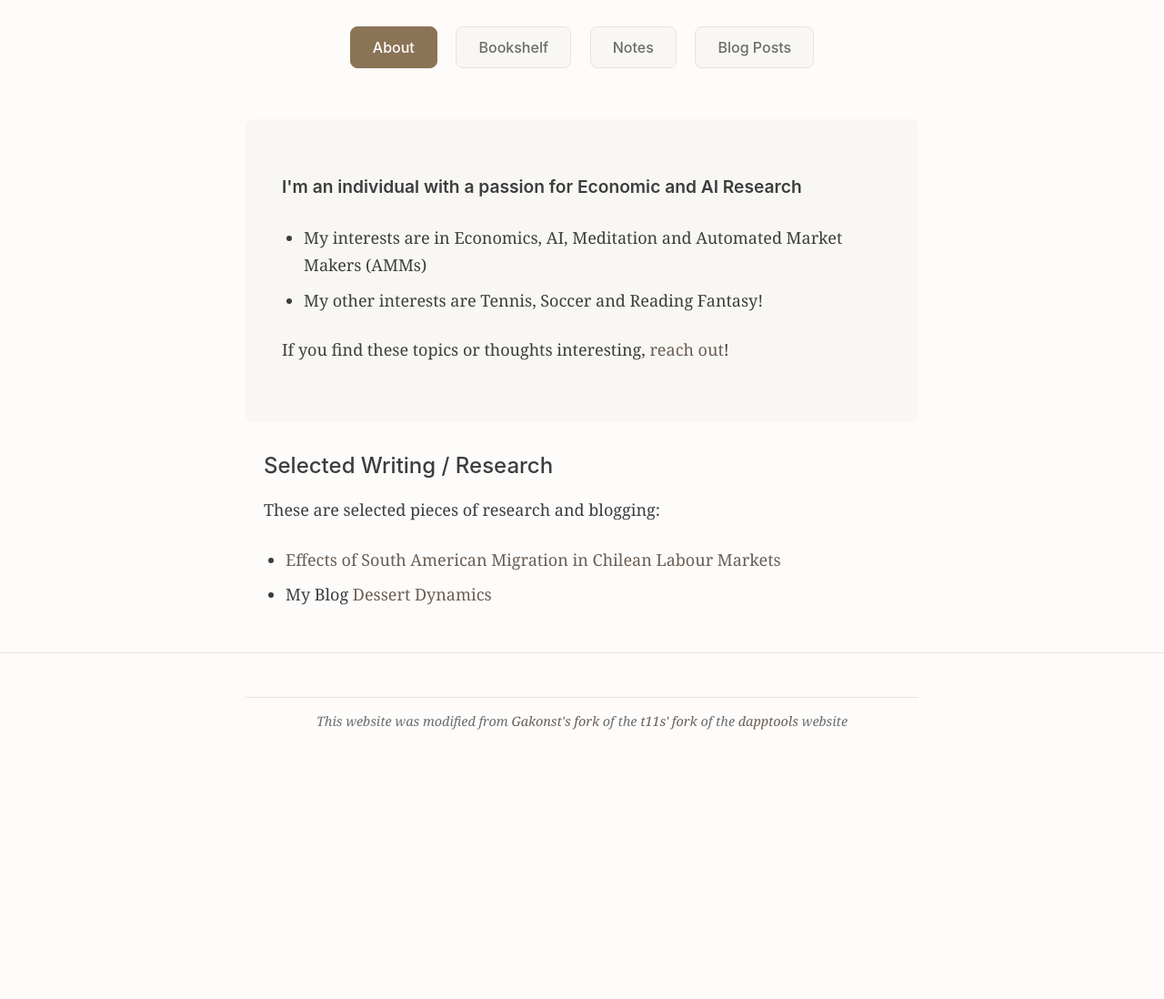
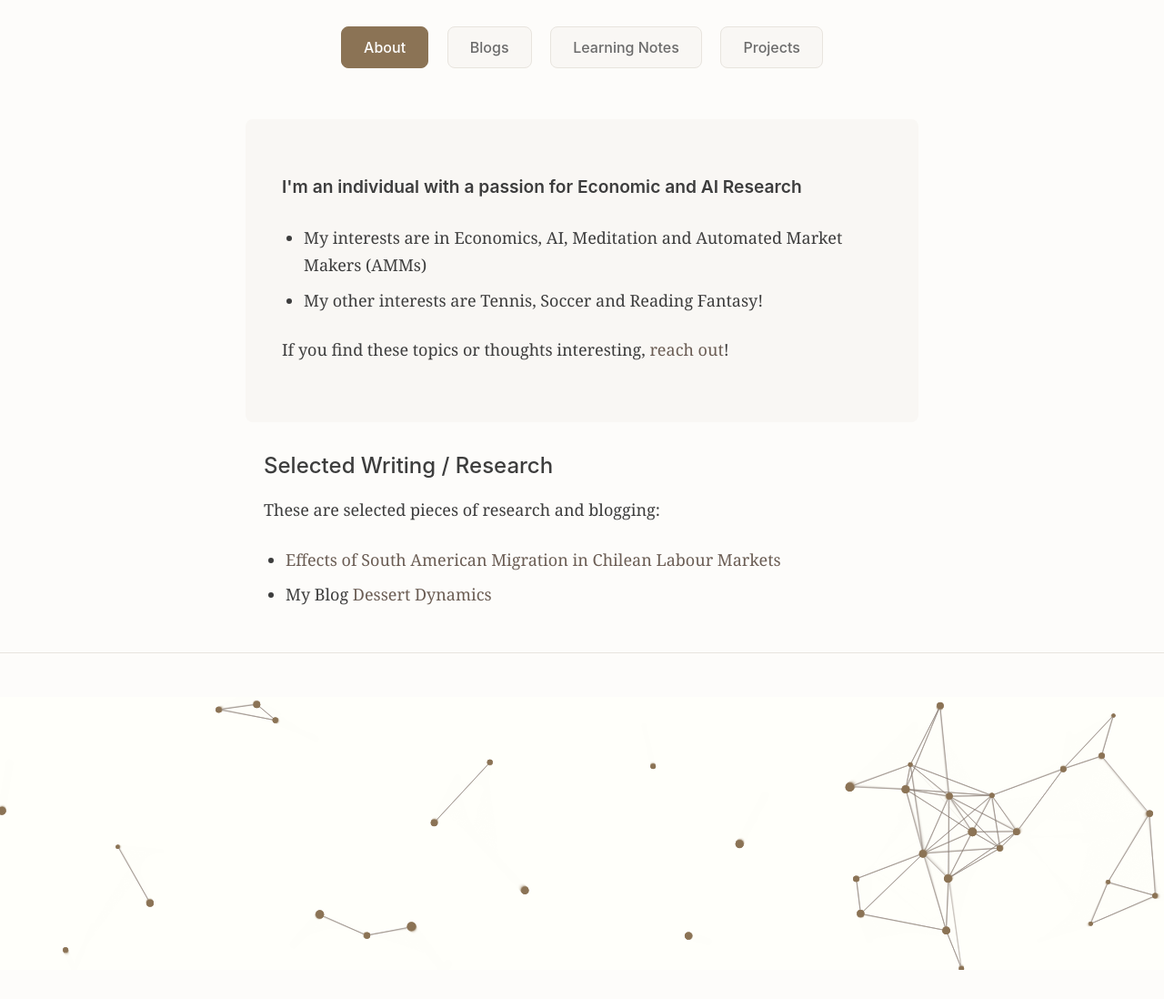
Before and after one commit to paiv1991/paiv1991.github.io, a plain HTML site: page index.html in a window 1280 px wide. Shown: the part 125-1223 px from the top of the page at 91% size. Before the commit the page ends 945 px from the top, so only its background shows below. Drawn offline with Linux system fonts and the light colour scheme; a web font is replaced by a local one.

Commit message:
Add neural network animation and update navigation sections

```diff
--- a/index.html
+++ b/index.html
@@ -22,9 +22,9 @@
     <!-- Navigation buttons -->
     <nav class="section-nav">
       <button class="nav-btn active" data-section="about">About</button>
-      <button class="nav-btn" data-section="bookshelf">Bookshelf</button>
-      <button class="nav-btn" data-section="notes">Notes</button>
-      <button class="nav-btn" data-section="blog">Blog Posts</button>
+      <button class="nav-btn" data-section="blog">Blogs</button>
+      <button class="nav-btn" data-section="learning">Learning Notes</button>
+      <button class="nav-btn" data-section="projects">Projects</button>
     </nav>
 
     <!-- Content sections -->
@@ -50,31 +50,33 @@
         </div>
       </section>
 
-      <!-- Bookshelf Section -->
-      <section id="bookshelf" class="content-section">
-        <h2>Bookshelf</h2>
-        <p>Books I'm reading or have enjoyed:</p>
+      <!-- Learning Notes Section -->
+      <section id="learning" class="content-section">
+        <h2>Learning Notes</h2>
+        <p>My notes and insights from various learning journeys:</p>
         <ul>
-          <li><strong>Currently Reading:</strong></li>
-          <li><strong>Recently Finished:</strong></li>
-          <li><strong>All-Time Favorites:</strong></li>
+          <li><strong>Mechanistic Interpretability:</strong> Understanding how neural networks work internally</li>
+          <li><strong>Economics:</strong> Market dynamics, banking systems, and economic theory</li>
+          <li><strong>AI & Machine Learning:</strong> Papers, implementations, and experiments</li>
+          <li><strong>Mathematics:</strong> Linear algebra, calculus, and statistics for ML</li>
         </ul>
       </section>
 
-      <!-- Notes Section -->
-      <section id="notes" class="content-section">
-        <h2>Notes</h2>
-        <p>Interesting links, papers, and articles that I've collected:</p>
+      <!-- Projects Section -->
+      <section id="projects" class="content-section">
+        <h2>Projects</h2>
+        <p>Things I've built and experiments I'm working on:</p>
         <ul>
-          <li><strong>Economics:</strong></li>
-          <li><strong>AI & Machine Learning:</strong></li>
-          <li><strong>Philosophy & Meditation:</strong></li>
+          <li><strong>Neural Network Visualizations:</strong> Interactive animations to understand AI</li>
+          <li><strong>Economic Data Analysis:</strong> Middle East banking sector analysis</li>
+          <li><strong>OthelloGPT Research:</strong> Exploring emergent world models in transformers</li>
+          <li><strong>Personal Tools:</strong> Productivity apps and automation scripts</li>
         </ul>
       </section>
 
-      <!-- Blog Posts Section -->
+      <!-- Blogs Section -->
       <section id="blog" class="content-section">
-        <h2>Blog Posts</h2>
+        <h2>Blogs</h2>
         <p>My writings across different platforms:</p>
 
         <h3>Substack</h3>
@@ -90,15 +92,7 @@
         </ul>
       </section>
     </main>
-
     <hr>
-
-    <footer id="footer">
-      <p class="footer"><em>This website was modified from
-        <a href="https://github.com/gakonst/gakonst.github.io" target="_blank" rel="noopener noreferrer">Gakonst's fork</a> of the
-        <a href="https://github.com/transmissions11/transmissions11.github.io" target="_blank" rel="noopener noreferrer">t11s' fork</a> of the
-        <a href="https://github.com/dapphub/dapp-tools" target="_blank" rel="noopener noreferrer">dapptools</a> website</em></p>
-    </footer>
     <script>
       // Get all navigation buttons and sections
       const navButtons = document.querySelectorAll('.nav-btn');
@@ -120,5 +114,10 @@
         });
       });
     </script>
+    <script src="nn-animation.js"></script>
+    <!-- Neural Network Animation -->
+    <div class="nn-container">
+      <canvas id="neural-network"></canvas>
+    </div>
   </body>
 </html>
--- /dev/null
+++ b/nn-animation.js
@@ -0,0 +1,163 @@
+console.log('nn_animation.js is loading....');
+
+// Wait for the DOM to be fully loaded
+window.addEventListener('DOMContentLoaded', () => {
+    console.log('DOM loaded, initializing canvas...');
+
+    /* Get the canvas and set its size */
+    const canvas = document.getElementById('neural-network');
+    const ctx = canvas.getContext('2d');
+
+    /* Make the color scheme matching your website - this is what is called an Object in javascrypt*/
+    const colors = {
+        particles: '#8b7355',      // Warm Brown
+        connection: '#6b5d5440',  // Dark Warm Brown with transparency
+        particlesGlow: '#8b735520' // Accent with low opacity for glow
+    };
+
+    /* Mouse position */
+    let mouse = {
+        x: null,
+        y: null,
+        radius: 100 // Area of influence
+    }
+
+
+    /* Update mouse position */
+    canvas.addEventListener('mousemove', (event) =>{
+        const rect = canvas.getBoundingClientRect();
+        mouse.x = event.clientX - rect.left;
+        mouse.y = event.clientY - rect.top;
+    });
+
+    /* Clear mouse position when it leaves */
+    canvas.addEventListener('mouseleave', () =>{
+        mouse.x = null;
+        mouse.y = null;
+    });
+
+
+    /* Particle Array */
+    let particles = [];
+
+    /* Particle Class */
+    class Particle {
+        constructor(x,y){
+            this.x = x;
+            this.y = y;
+            this.size = Math.random() * 3 + 2; // Random size between 2-5
+            this.baseSize = this.size;
+            this.speedX = (Math.random() - 0.5) * 0.5; // Random speed
+            this.speedY = (Math.random() - 0.5) * 0.5;
+        }
+
+        // Function that updates the particle's position
+        update(){
+            this.x += this.speedX;
+            this.y += this.speedY;
+
+            // Bounce off walls
+            if (this.x<0 || this.x > canvas.width) this.speedX *= -1;
+            if (this.y<0 || this.y > canvas.height) this.speedY *=-1;
+
+            // Mouse interactions
+            if(mouse.x != null) {
+                let dx = mouse.x - this.x;
+                let dy = mouse.y - this.y;
+                let distance = Math.sqrt(dx * dx + dy * dy);
+
+                if (distance < mouse.radius) {
+                    // Make particles slightly repel from mouse
+                    const force = (mouse.radius - distance) / mouse.radius;
+                    const angle = Math.atan2(dy,dx);
+                    this.x -= Math.cos(angle) * force * 2;
+                    this.y -= Math.sin(angle) * force * 2;
+
+
+                    // Make particle grow when near mouse
+                    this.size = this.baseSize + (force * 3);
+                } else{
+                    // return to original size
+                    this.size = this.baseSize;
+                }
+            }
+        }
+
+        // Renders / draws the particle
+        draw(){
+            ctx.fillStyle = colors.particles; // Set fill color
+            ctx.beginPath(); // Begin drawing
+            ctx.arc(this.x, this.y, this.size, 0, Math.PI * 2); // Draw a circle
+            ctx.fill();
+        }
+
+    }
+
+    /* Function to draw connections between particles if they are really close to each other */
+    function drawConnections(){
+        for(let i = 0; i < particles.length; i++){
+            for(let j = i+1; j< particles.length; j++){
+                const dx = particles[i].x - particles[j].x;
+                const dy = particles[i].y - particles[j].y;
+                const distance = Math.sqrt(dx * dx + dy * dy);
+
+                // Only draw connection if particles are close enough
+                if(distance < 100) {
+                    ctx.strokeStyle = colors.connection;
+                    ctx.lineWidth = 1;
+                    ctx.beginPath();
+                    ctx.moveTo(particles[i].x, particles[i].y);
+                    ctx.lineTo(particles[j].x, particles[j].y);
+                    ctx.stroke();
+                }
+            }
+        }
+    }
+
+    /* Create initial particles */
+    function createParticles(){
+        particles = [];
+        const numberOfParticles = Math.floor((canvas.width * canvas.height) / 10000);
+
+
+        for (let i =0; i < numberOfParticles; i++){
+            particles.push(new Particle(
+                Math.random()* canvas.width,
+                Math.random() * canvas.height,
+            ))
+        }
+    }
+
+
+    /* Update the animate function */
+    function resizeCanvas(){
+        canvas.width = window.innerWidth;
+        canvas.height = 300; // or whatever heigh you want
+        createParticles(); // Create Particles after resize
+    }
+
+    /* Create animation loop */
+    function animate(){
+        // Clear canvas
+        ctx.fillStyle = 'rgba(253, 252, 250, 0.2)';
+        ctx.fillRect(0,0,canvas.width, canvas.height);
+
+        // Draw connections
+        drawConnections();
+
+        // Update and draw particles
+        particles.forEach(particle => {
+            particle.update();
+            particle.draw();
+        });
+
+        requestAnimationFrame(animate)
+    }
+
+    // Initialize everything
+    window.addEventListener('resize', resizeCanvas);
+    resizeCanvas();
+    animate();
+
+
+})
--- a/style.css
+++ b/style.css
@@ -209,3 +209,18 @@ code,
 html {
   scroll-behavior: smooth;
 }
+
+/* Neural Network Animation */
+.nn-container {
+  position: relative;
+  width: 100%;
+  height: 300px;
+  margin: 2rem 0;
+  overflow: hidden;
+}
+
+#neural-network {
+  width: 100%;
+  height: 100%;
+  background: transparent;
+}
```
Also changed, not shown: 1 other file.
